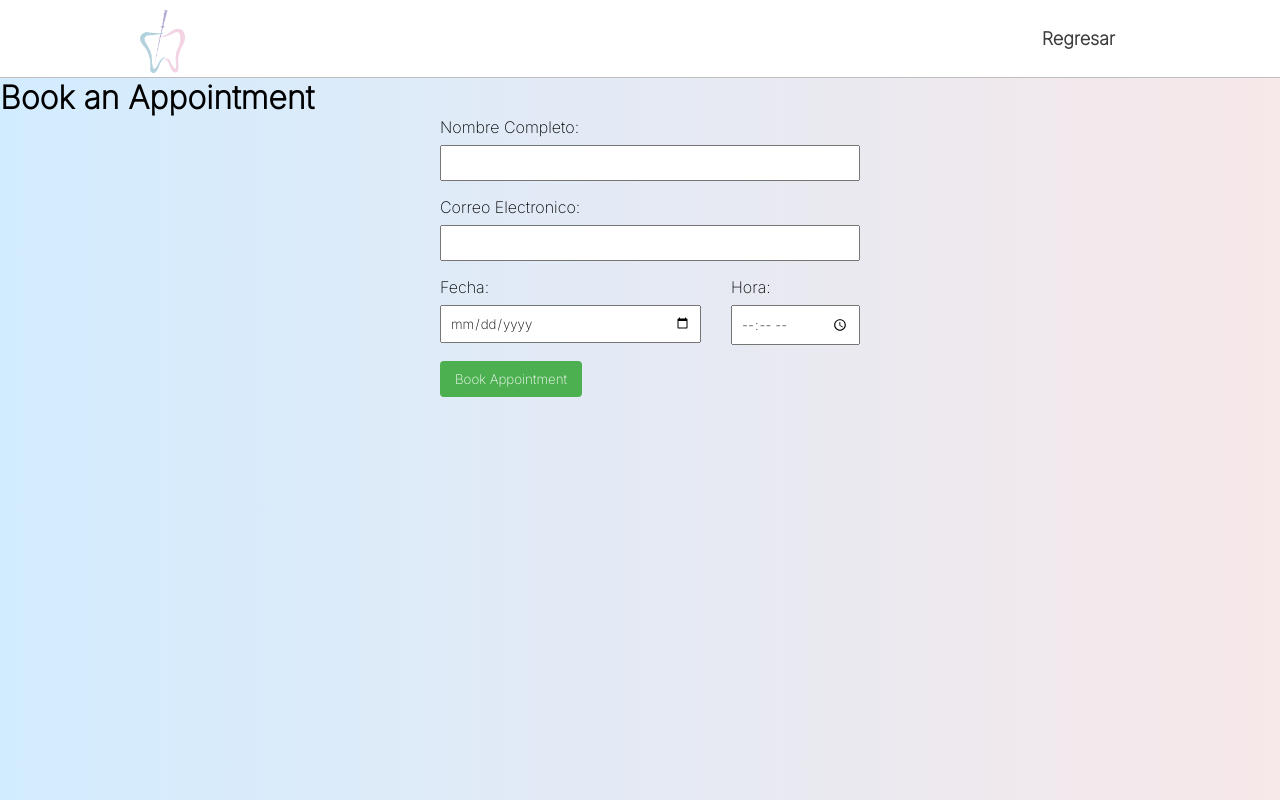
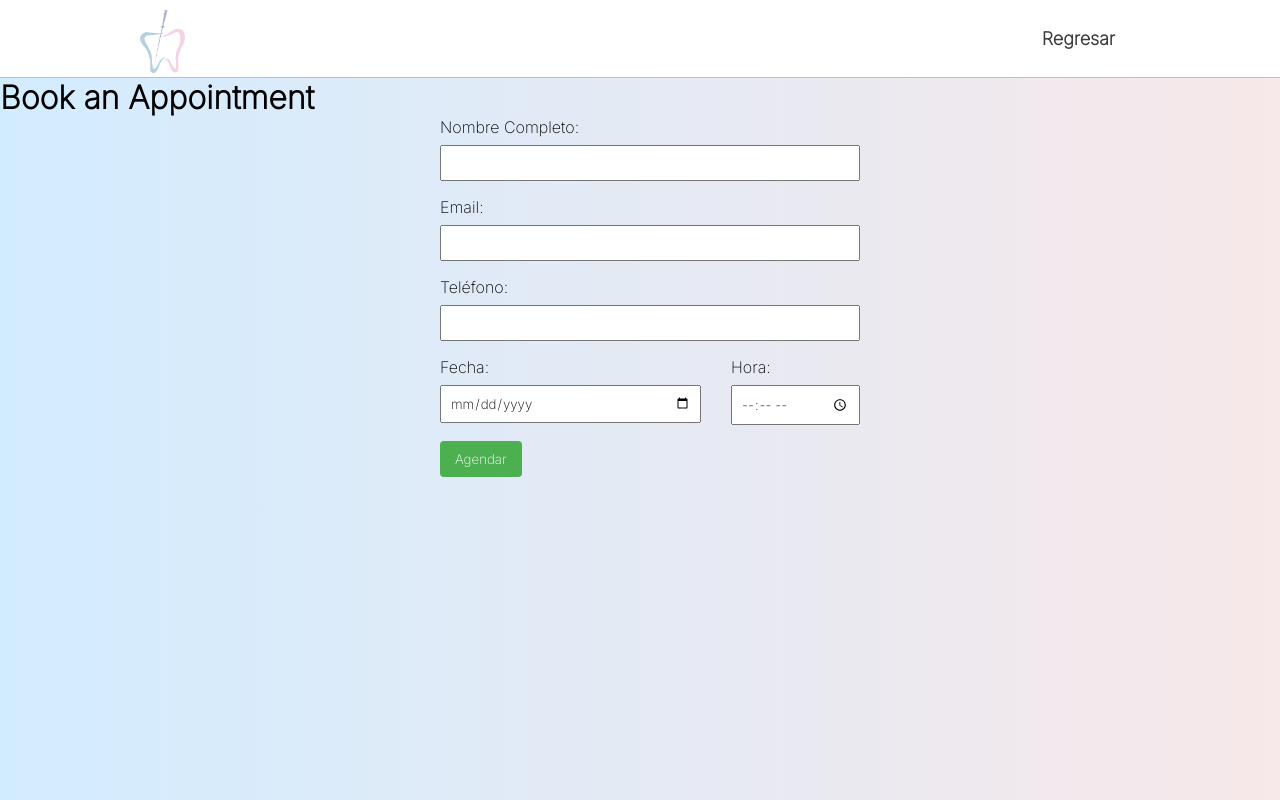
Before and after one commit to JcDiaz5/Dr-Arely-Website, a Flask app: template templates/booking_form.html in a window 1280 px wide. Run offline with Flask 3, Linux system fonts and the light colour scheme; the template is opened without the code that fills it: values that come from a table or form of the project are taken from there, others are empty; some web fonts are replaced.

Commit message:
Added Validations for booking form

```diff
--- a/server.py
+++ b/server.py
@@ -1,55 +1,79 @@
-from flask import Flask, render_template, request
+from flask import Flask, render_template, request, flash, redirect
 from flask_wtf import FlaskForm
-from wtforms import StringField, DateField, TimeField
+from wtforms import StringField, DateField, TimeField, ValidationError
 from wtforms.validators import DataRequired
 from googleapiclient.discovery import build
 from google.auth.transport.requests import Request
 from google.oauth2.service_account import Credentials
 
 import os
+import re
 import uuid
 import datetime
 
 app = Flask(__name__)
 app.secret_key = "Balu's secret"  # Change this to a secure secret key.
 
+EMAIL_REGEX = re.compile(r'^[a-zA-Z0-9.+_-]+@[a-zA-Z0-9._-]+\.[a-zA-Z]+$')
 DENTIST_CALENDAR_ID = '1d157f9d7c9ad6fa4202bd92820539282e8f0799df30507ebcede6589ff20881@group.calendar.google.com'
 
 class BookingForm(FlaskForm):
-    name = StringField('Name', validators=[DataRequired()])
-    email = StringField('Email', validators=[DataRequired()])
-    date = DateField('Date', validators=[DataRequired()])
-    time = TimeField('Time', validators=[DataRequired()])
+    name = StringField('name')
+    email = StringField('email')
+    phone = StringField('phone')
+    date = DateField('date')
+    time = TimeField('time')
+
+    # Validations for booking form
+    def validate(self):
+        if not super().validate():
+            flash("Corrige los errores por favor.")
+            return False
+        if len(self.name.data) < 2:
+            flash("Nombre debe contener al menos 2 letras.")
+            return False
+        if not EMAIL_REGEX.match(self.email.data):
+            flash("Email invalido!")
+            return False
+        if not self.phone.data.isdigit() or len(self.phone.data) != 10:
+            flash("Teléfono debe contener exactamente 10 números.")
+            return False
+        if not self.date.data:
+            flash("La fecha es obligatoria.")
+            return False
+        if not self.time.data:
+            flash("La hora es obligatoria.")
+            return False
+        return True
 
 @app.route('/')
 def home():
     return render_template('home.html')
+
+@app.route('/booking_form')
+def booking_form():
+    form = BookingForm()
+    return render_template('booking_form.html', form=form)
 
 appointments = []
 
 @app.route('/book', methods=['GET', 'POST'])
 def book():
     form = BookingForm()
-
-    if request.method == 'POST':
-        guest_id = str(uuid.uuid4())
-        appointment_details = {
-            'name': request.form['name'],
-            'email': request.form['email'],
-            'date': request.form['date'],
-            'time': request.form['time'],
-            'guest_id': guest_id
-        }
-
-        # Store appointment details.
-        appointments.append(appointment_details)
-
-        # Call a function to send the details to the Google Calendar.
-        send_to_google_calendar(appointment_details)
-
-        return render_template('booking_confirmation.html', details=appointment_details)
-
-    return render_template('booking_form.html', form=form)
+    if not form.validate():
+        return redirect('/booking_form')
+    guest_id = str(uuid.uuid4())
+    appointment_details = {
+        'name': form.name.data,
+        'email': form.email.data,
+        'phone': form.phone.data,
+        'date': form.date.data,
+        'time': form.time.data,
+        'guest_id': guest_id
+    }
+    appointments.append(appointment_details)  # Store appointment details.
+    send_to_google_calendar(appointment_details)  # Call a function to send the details to the Google Calendar.
+    return render_template('booking_confirmation.html', details=appointment_details)
 
 # Function to send appointment details to Google Calendar
 def send_to_google_calendar(details):
@@ -59,10 +83,9 @@ def send_to_google_calendar(details):
         datetime_str = f"{details['date']} {details['time']}"
         details['appointment_datetime'] = datetime.datetime.strptime(datetime_str, '%Y-%m-%d %H:%M')
 
-        # Adjust the start and end times accordingly
         event = {
             'summary': 'Appointment',
-            'description': f"Name: {details['name']}\nEmail: {details['email']}\nGuest ID: {details['guest_id']}",
+            'description': f"Name: {details['name']}\nEmail: {details['email']}\nPhone: {details['phone']}\nGuest ID: {details['guest_id']}",
             'start': {
                 'dateTime': details['appointment_datetime'].isoformat(),
                 'timeZone': 'America/Los_Angeles', # Pacific Time Zone
@@ -72,10 +95,8 @@ def send_to_google_calendar(details):
                 'timeZone': 'America/Los_Angeles',
             },
         }
-
         service = get_google_calendar_service()
         service.events().insert(calendarId=DENTIST_CALENDAR_ID, body=event).execute()
-        print('############## Send to calendar is working #############', event)
     else:
         print("-------------- Error: Date or time component is missing. ---------------")
 
@@ -83,12 +104,11 @@ def send_to_google_calendar(details):
 def get_google_calendar_service():
     # Use a service account for server-to-server authentication
     credentials = Credentials.from_service_account_file('credentials.json', scopes=['https://www.googleapis.com/auth/calendar'])
-
     # Create the Google Calendar service
     service = build('calendar', 'v3', credentials=credentials)
+    return service
 
-    print('*********** Get Calendar is working ***********')
-    return service
+
 
 if __name__ == '__main__':
     app.run(debug=True)
--- a/static/css/style.css
+++ b/static/css/style.css
@@ -280,3 +280,7 @@ button:hover {
 .date-field {
     flex: 60%;
 }
+
+.validation-text {
+    color: red;
+}
--- a/templates/booking_form.html
+++ b/templates/booking_form.html
@@ -22,29 +22,56 @@
             </div>
         </div>
         <h1>Book an Appointment</h1>
+        <div class="validation-text">
+            {% with messages = get_flashed_messages() %}     <!-- declare a variable called messages -->
+                {% if messages %}                            <!-- check if there are any messages -->
+                    {% for message in messages %}            <!-- loop through the messages -->
+                        <p>{{message}}</p>                   <!-- display each message in a paragraph tag -->
+                    {% endfor %}
+                {% endif %}
+            {% endwith %}
+        </div>
         <form method="post" action="/book">
             {{ form.csrf_token }}
             <div>
-
                 <label for="name">Nombre Completo:</label>
                 <input type="text" class="name-field" name="name">
+                {% for error in form.name.errors %}
+                    <p class="error">{{ error }}</p>
+                {% endfor %}
             </div>
             <div>
-                <label for="email">Correo Electronico:</label>
+                <label for="email">Email:</label>
                 <input type="email" class="email-field" name="email">
+                {% for error in form.email.errors %}
+                    <p class="error">{{ error }}</p>
+                {% endfor %}
+            </div>
+            <div>
+                <label for="phone">Teléfono:</label>
+                <input type="text" class="phone-field" name="phone">
+                {% for error in form.phone.errors %}
+                    <p class="error">{{ error }}</p>
+                {% endfor %}
             </div>
             <div class="date-time">
                 <div class="date-field">
                     <label for="date">Fecha:</label>
                     <input type="date" class="date-field" name="date">
+                    {% for error in form.date.errors %}
+                        <p class="error">{{ error }}</p>
+                    {% endfor %}
                 </div>
                 <div class="time-field">
                     <label for="time">Hora:</label>
                     <input type="time" class="time-field" name="time">
+                    {% for error in form.time.errors %}
+                        <p class="error">{{ error }}</p>
+                    {% endfor %}
                 </div>
             </div>
             <div>
-                <button type="submit">Book Appointment</button>
+                <button type="submit">Agendar</button>
             </div>
         </form>
     </div>
--- a/templates/home.html
+++ b/templates/home.html
@@ -41,7 +41,7 @@
                         </p>
                     </div>
                     <div class="main-btn-container">
-                        <a href="/book" class="main-btn">Agendar Cita</a>
+                        <a href="/booking_form" class="main-btn">Agendar Cita</a>
                     </div>
                 </div>
                 <img src="/../static/img/arely_pic.jpeg" class="main-img" alt="img">
```
Also changed, not shown: templates/booking_confirmation.html (+4 -3 lines).
